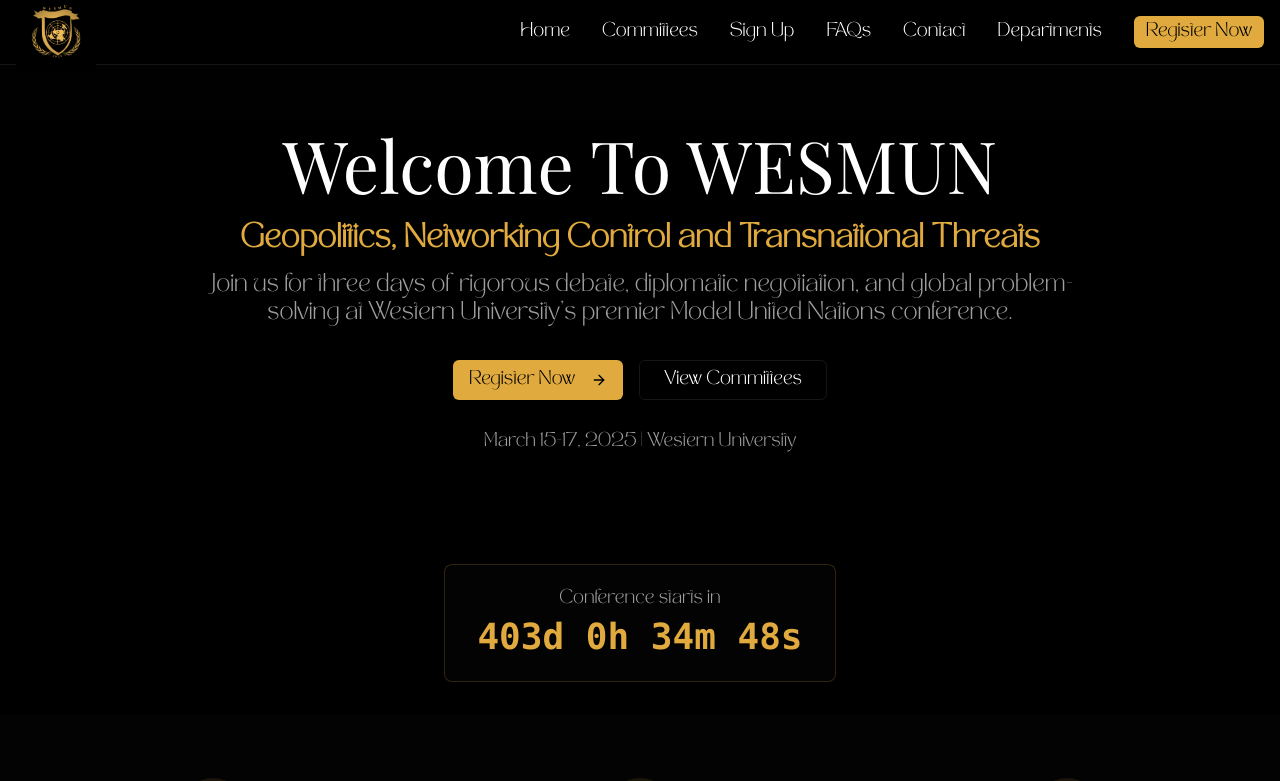
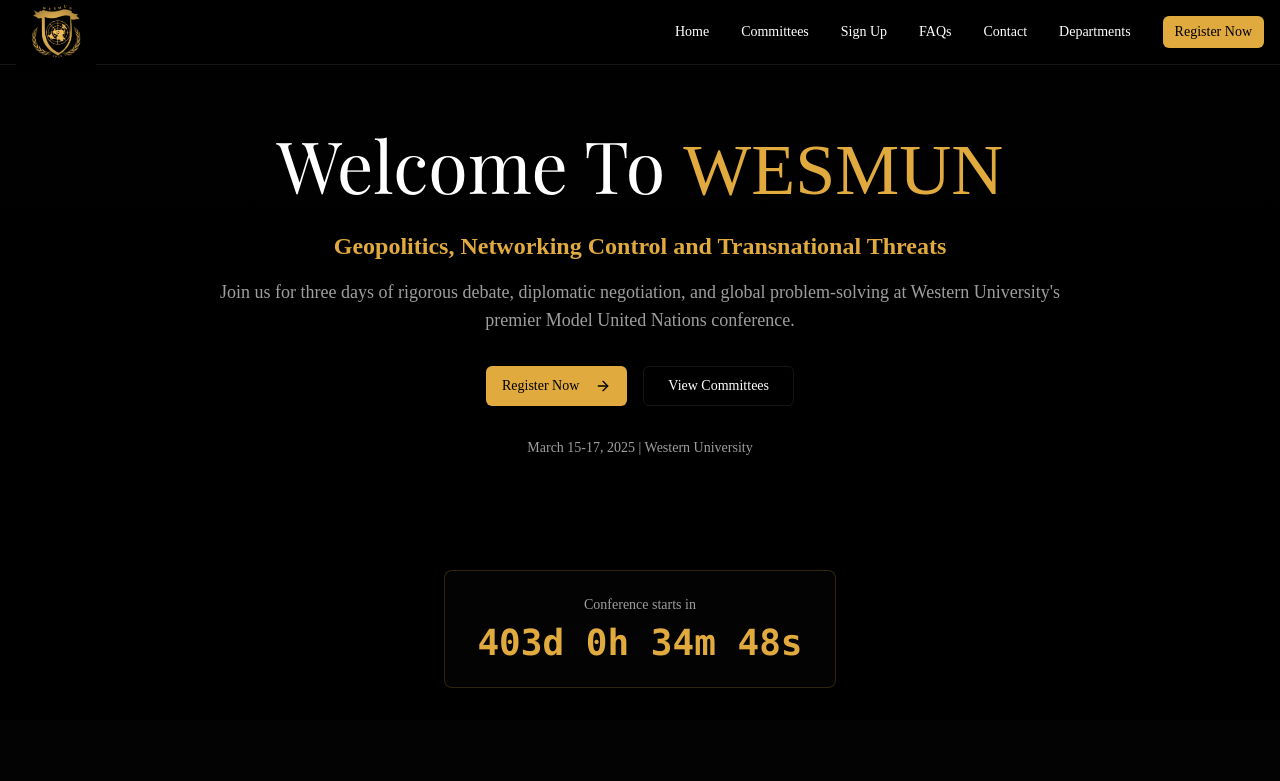
Before and after one commit to DefinetlyNotAI/WesMun, a Next.js app: page / in a window 1280 px wide. Shown: the top 781 px of the page. Built offline with nearby package versions, Linux system fonts and the light colour scheme.

Commit message:
Enhance title display by highlighting the last word and remove unused font

```diff
--- a/app/globals.css
+++ b/app/globals.css
@@ -8,15 +8,6 @@
     /*noinspection CssUnknownTarget*/
     src: url("/fonts/PlayfairDisplay-Regular.otf") format("truetype");
     font-weight: 100 900;
-    font-style: normal;
-    font-display: swap;
-}
-
-@font-face {
-    font-family: "Tan Mon Cheri";
-    /*noinspection CssUnknownTarget*/
-    src: url("/fonts/tan-mon-cheri.woff") format("woff");
-    font-weight: 400;
     font-style: normal;
     font-display: swap;
 }
--- a/app/page.tsx
+++ b/app/page.tsx
@@ -21,7 +21,10 @@
                 <div className="absolute inset-0 bg-gradient-to-b from-muted/20 to-background"/>
                 <div className="container mx-auto relative z-10">
                     <div className="max-w-4xl mx-auto text-center animate-in fade-in duration-1000">
-                        <h1 className="text-4xl md:text-6xl lg:text-7xl font-title mb-6 text-balance whitespace-normal sm:whitespace-nowrap">{MainText.title}</h1>
+                        <h1 className="text-4xl md:text-6xl lg:text-7xl font-title mb-6 text-balance whitespace-normal sm:whitespace-nowrap">
+                            {MainText.title.split(" ").slice(0, -1).join(" ")}{" "}
+                            <span className="text-[#e0aa3e]">{MainText.title.split(" ").slice(-1)}</span>
+                        </h1>
                         <p className="text-xl md:text-2xl text-primary font-semibold mb-4 text-balance">{MainText.theme}</p>
                         <p className="text-base md:text-lg text-muted-foreground mb-8 text-pretty">{MainText.description}</p>
                         <div className="flex flex-col sm:flex-row gap-4 justify-center">
```
Also changed, not shown: public/fonts/tan-mon-cheri.woff (deleted).
